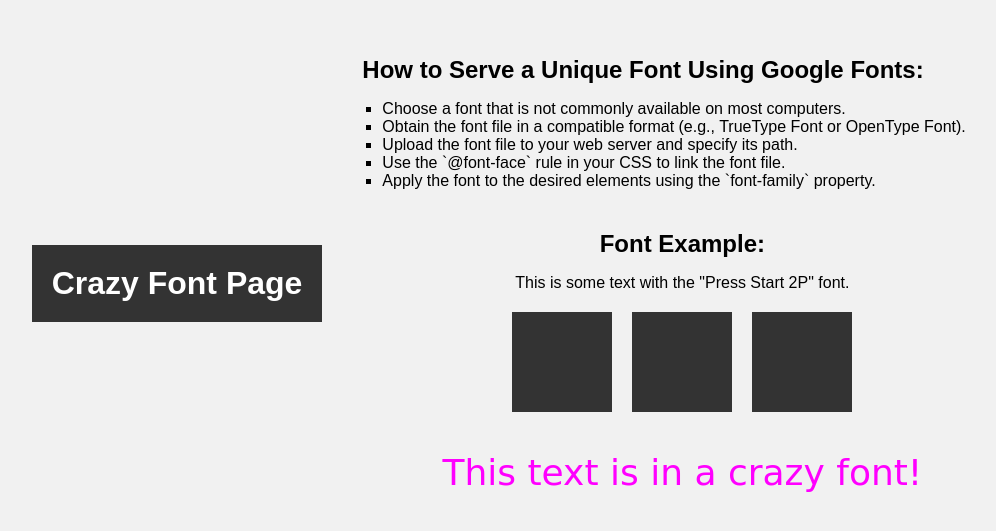
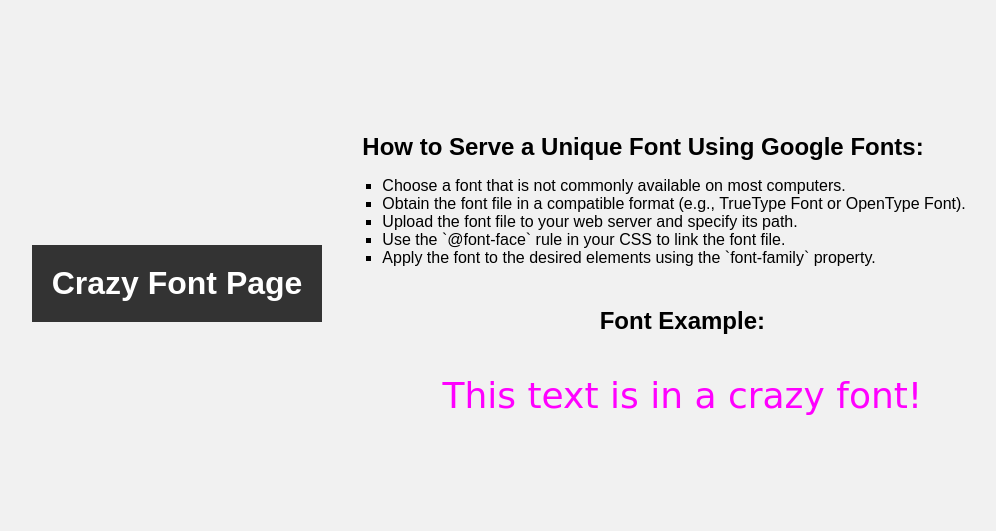
Before and after one commit to Uthej1226/itc505-homework3, a website: page src/index.html in a window 1280 px wide. Shown: the part 117-648 px from the top of the page, without its empty margins (103-1099 px from the left). Drawn offline with Linux system fonts and the light colour scheme.

Commit message:
Update index.html

```diff
--- a/src/index.html
+++ b/src/index.html
@@ -98,12 +98,7 @@
     </section>
     <section id="font-example">
       <h2>Font Example:</h2>
-      <p>This is some text with the "Press Start 2P" font.</p>
-      <div class="graphics">
-        <div class="graphic"></div>
-        <div class="graphic"></div>
-        <div class="graphic"></div>
-      </div>
+
     </section>
     <div class="crazy-text">
       <p>This text is in a crazy font!</p>
```
